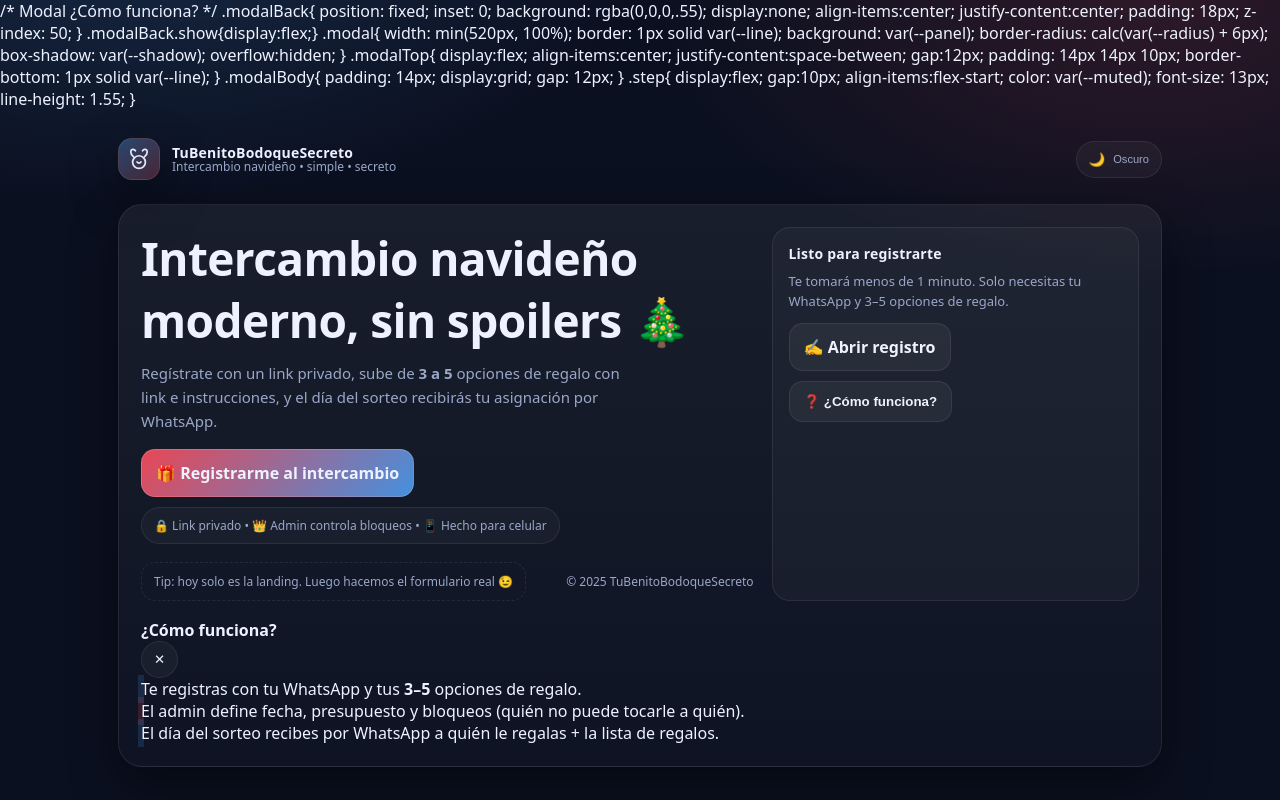
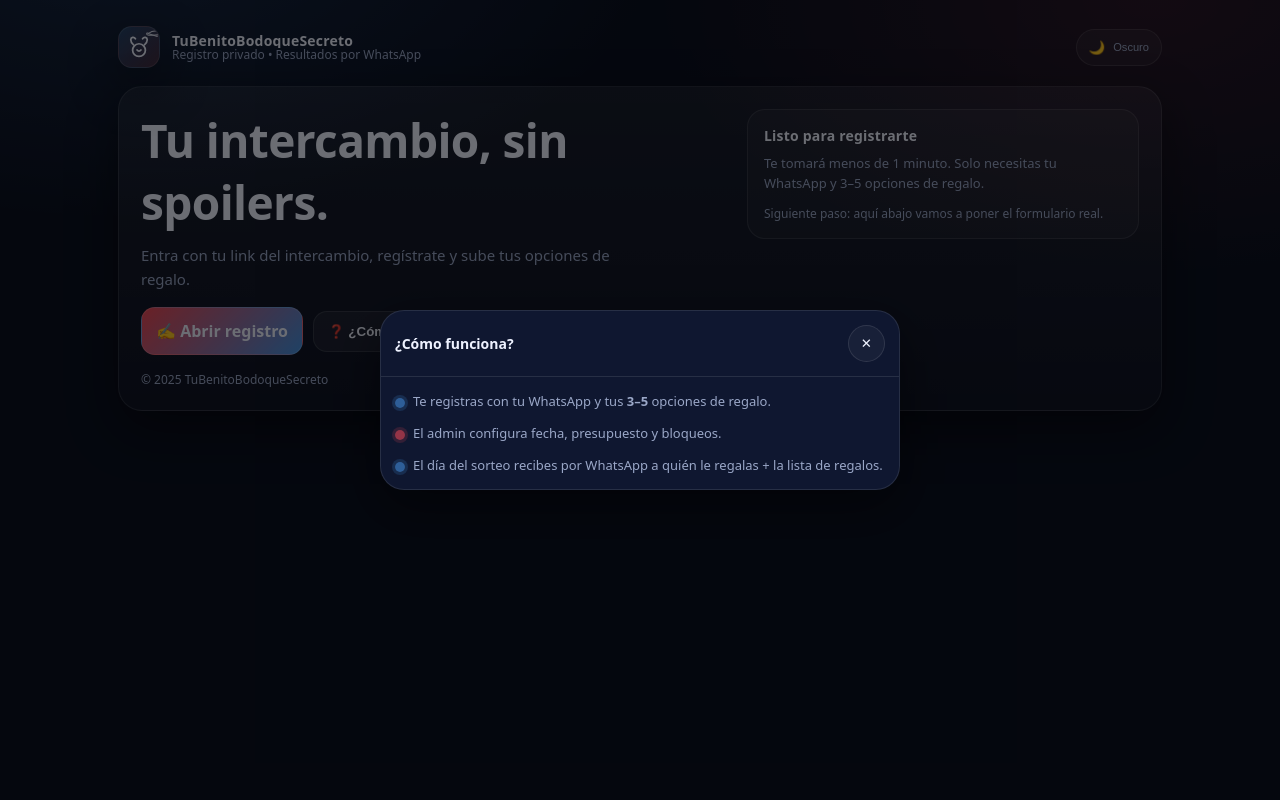
Before and after one commit to alexonelx/tubenitobodoquesecreto, a website: page index.html in a window 1280 px wide. Both pictures are taken after a click on the button "❓ ¿Cómo funciona?". Shown: the top 800 px of the page. Drawn offline with Linux system fonts and the light colour scheme.

Commit message:
Update index.html

```diff
--- a/index.html
+++ b/index.html
@@ -4,50 +4,7 @@
   <meta charset="UTF-8" />
   <meta name="viewport" content="width=device-width,initial-scale=1" />
   <title>TuBenitoBodoqueSecreto</title>
-
-  <meta name="description" content="Intercambio navideño moderno, simple y secreto. Registro por link privado y resultados por WhatsApp." />
-/* Modal ¿Cómo funciona? */
-.modalBack{
-  position: fixed;
-  inset: 0;
-  background: rgba(0,0,0,.55);
-  display:none;
-  align-items:center;
-  justify-content:center;
-  padding: 18px;
-  z-index: 50;
-}
-.modalBack.show{display:flex;}
-
-.modal{
-  width: min(520px, 100%);
-  border: 1px solid var(--line);
-  background: var(--panel);
-  border-radius: calc(var(--radius) + 6px);
-  box-shadow: var(--shadow);
-  overflow:hidden;
-}
-.modalTop{
-  display:flex;
-  align-items:center;
-  justify-content:space-between;
-  gap:12px;
-  padding: 14px 14px 10px;
-  border-bottom: 1px solid var(--line);
-}
-.modalBody{
-  padding: 14px;
-  display:grid;
-  gap: 12px;
-}
-.step{
-  display:flex;
-  gap:10px;
-  align-items:flex-start;
-  color: var(--muted);
-  font-size: 13px;
-  line-height: 1.55;
-}
+  <meta name="description" content="TuBenitoBodoqueSecreto — intercambio navideño con registro privado y resultados por WhatsApp." />
 
   <style>
     :root{
@@ -55,7 +12,7 @@
       --panel:#0f1730;
       --muted:#9aa7c7;
       --text:#eef2ff;
-      --line:rgba(255,255,255,.08);
+      --line:rgba(255,255,255,.10);
 
       --blue:#4ea6ff;
       --red:#ff4d5a;
@@ -70,8 +27,7 @@
       --panel:#ffffff;
       --muted:#4d5a7a;
       --text:#0b1020;
-      --line:rgba(10,20,40,.10);
-
+      --line:rgba(10,20,40,.12);
       --shadow: 0 18px 50px rgba(10,20,40,.10);
     }
 
@@ -79,9 +35,10 @@
     body{
       margin:0;
       font-family: system-ui, -apple-system, Segoe UI, Roboto, Arial, sans-serif;
-      background: radial-gradient(900px 500px at 10% -10%, rgba(78,166,255,.18), transparent 60%),
-                  radial-gradient(900px 500px at 90% 0%, rgba(255,77,90,.14), transparent 55%),
-                  var(--bg);
+      background:
+        radial-gradient(900px 500px at 10% -10%, rgba(78,166,255,.16), transparent 60%),
+        radial-gradient(900px 500px at 90% 0%, rgba(255,77,90,.12), transparent 55%),
+        var(--bg);
       color:var(--text);
       min-height:100vh;
     }
@@ -100,37 +57,47 @@
       align-items:center;
       justify-content:space-between;
       gap:12px;
-      padding: 10px 0 18px;
+      padding: 8px 0 18px;
     }
 
     .brand{
       display:flex;
       align-items:center;
       gap:12px;
-      min-width: 0;
+      min-width:0;
     }
 
     .logo{
       width:42px; height:42px;
       border-radius: 14px;
+      border:1px solid var(--line);
       background:
-        linear-gradient(135deg, rgba(78,166,255,.30), rgba(255,77,90,.22)),
-        rgba(255,255,255,.04);
-      border: 1px solid var(--line);
+        linear-gradient(135deg, rgba(78,166,255,.22), rgba(255,77,90,.18)),
+        rgba(255,255,255,.03);
       box-shadow: var(--shadow);
       display:grid;
       place-items:center;
+      flex:0 0 auto;
+      position:relative;
       overflow:hidden;
-      flex:0 0 auto;
     }
 
-    .logo svg{width:26px; height:26px; opacity:.95}
+    /* gorrito navideño sutil */
+    .hat{
+      position:absolute;
+      top:-2px;
+      right:-3px;
+      width:18px;
+      height:18px;
+      transform: rotate(18deg);
+      opacity:.9;
+    }
 
     .title{
       display:flex;
       flex-direction:column;
       line-height:1.1;
-      min-width: 0;
+      min-width:0;
     }
 
     .title strong{
@@ -144,12 +111,6 @@
     .title span{
       font-size: 12px;
       color: var(--muted);
-    }
-
-    .actions{
-      display:flex;
-      align-items:center;
-      gap:10px;
     }
 
     .pill{
@@ -174,28 +135,24 @@
 
     /* Hero */
     .hero{
-      margin-top: 6px;
       border: 1px solid var(--line);
       background: linear-gradient(180deg, rgba(255,255,255,.06), rgba(255,255,255,.02));
       border-radius: calc(var(--radius) + 6px);
       padding: 22px;
       box-shadow: var(--shadow);
-      overflow:hidden;
-      position:relative;
     }
 
     html[data-theme="light"] .hero{
       background: linear-gradient(180deg, rgba(10,20,40,.02), rgba(10,20,40,.01));
     }
 
-    .heroGrid{
+    .grid{
       display:grid;
       gap:18px;
       grid-template-columns: 1fr;
     }
-
     @media (min-width: 900px){
-      .heroGrid{grid-template-columns: 1.25fr .75fr}
+      .grid{grid-template-columns: 1.2fr .8fr}
     }
 
     h1{
@@ -209,7 +166,7 @@
       color: var(--muted);
       font-size: 15px;
       line-height: 1.6;
-      max-width: 58ch;
+      max-width: 60ch;
     }
 
     .ctaRow{
@@ -226,54 +183,43 @@
       color:var(--text);
       padding: 12px 14px;
       border-radius: 14px;
-      font-weight: 650;
+      font-weight: 700;
       display:inline-flex;
       align-items:center;
       gap:10px;
       cursor:pointer;
     }
-
     html[data-theme="light"] .btn{
       background: rgba(10,20,40,.03);
     }
-
     .btnPrimary{
-      background: linear-gradient(135deg, rgba(255,77,90,.90), rgba(78,166,255,.85));
+      background: linear-gradient(135deg, rgba(255,77,90,.92), rgba(78,166,255,.86));
       border: 1px solid rgba(255,255,255,.14);
     }
-
     .btn:active{transform: translateY(1px)}
 
-    .badge{
-      display:inline-flex;
-      align-items:center;
-      gap:8px;
-      padding: 9px 12px;
-      border-radius: 999px;
-      border:1px solid var(--line);
-      background: rgba(255,255,255,.03);
+    .smallNote{
+      margin-top: 12px;
       color: var(--muted);
       font-size: 12px;
     }
 
-    /* Side card */
+    /* Card */
     .card{
       border: 1px solid var(--line);
       background: rgba(255,255,255,.03);
       border-radius: var(--radius);
       padding: 16px;
+      height: fit-content;
     }
-
     html[data-theme="light"] .card{
       background: rgba(10,20,40,.02);
     }
-
     .card h3{
       margin:0 0 8px;
       font-size: 14px;
       letter-spacing:.2px;
     }
-
     .card p{
       margin:0;
       color: var(--muted);
@@ -281,38 +227,9 @@
       line-height:1.55;
     }
 
-    .list{
-      margin: 12px 0 0;
-      padding:0;
-      list-style:none;
-      display:grid;
-      gap:10px;
-    }
-
-    .li{
-      display:flex;
-      gap:10px;
-      align-items:flex-start;
-      color: var(--muted);
-      font-size: 13px;
-      line-height: 1.5;
-    }
-
-    .dot{
-      width:10px;height:10px;border-radius:99px; margin-top:4px;
-      background: rgba(78,166,255,.45);
-      box-shadow: 0 0 0 3px rgba(78,166,255,.15);
-      flex:0 0 auto;
-    }
-
-    .dot.red{
-      background: rgba(255,77,90,.55);
-      box-shadow: 0 0 0 3px rgba(255,77,90,.15);
-    }
-
     /* Footer */
     .foot{
-      margin-top: 18px;
+      margin-top: 16px;
       color: var(--muted);
       font-size: 12px;
       display:flex;
@@ -322,110 +239,141 @@
       align-items:center;
     }
 
-    .hint{
-      border:1px dashed var(--line);
-      padding: 10px 12px;
-      border-radius: 14px;
+    /* Modal */
+    .modalBack{
+      position: fixed;
+      inset: 0;
+      background: rgba(0,0,0,.55);
+      display:none;
+      align-items:center;
+      justify-content:center;
+      padding: 18px;
+      z-index: 50;
+    }
+    .modalBack.show{display:flex;}
+
+    .modal{
+      width: min(520px, 100%);
+      border: 1px solid var(--line);
+      background: var(--panel);
+      border-radius: calc(var(--radius) + 6px);
+      box-shadow: var(--shadow);
+      overflow:hidden;
+    }
+    .modalTop{
+      display:flex;
+      align-items:center;
+      justify-content:space-between;
+      gap:12px;
+      padding: 14px;
+      border-bottom: 1px solid var(--line);
+    }
+    .modalTop strong{font-size:14px}
+    .modalBody{
+      padding: 14px;
+      display:grid;
+      gap: 12px;
+      color: var(--muted);
+      font-size: 13px;
+      line-height: 1.55;
+    }
+
+    .k{
+      display:inline-flex;
+      align-items:center;
+      gap:8px;
+    }
+    .dot{
+      width:10px;height:10px;border-radius:99px;
+      background: rgba(78,166,255,.50);
+      box-shadow: 0 0 0 3px rgba(78,166,255,.15);
+      flex:0 0 auto;
+      margin-top:4px;
+    }
+    .dot.red{
+      background: rgba(255,77,90,.55);
+      box-shadow: 0 0 0 3px rgba(255,77,90,.15);
     }
   </style>
 </head>
 
 <body>
   <div class="wrap">
-    <div class="top">
+    <header class="top">
       <div class="brand">
         <div class="logo" aria-hidden="true">
-          <!-- logo temporal (beagle minimal) -->
-          <svg viewBox="0 0 24 24" fill="none">
+          <!-- Beagle minimalista -->
+          <svg viewBox="0 0 24 24" fill="none" width="26" height="26">
             <path d="M7 10c-1.6-1.2-2.6-3-2.6-4.7 0-1.2.7-2 1.7-2.2 1-.2 2 .3 2.6 1.3" stroke="currentColor" stroke-width="1.6" stroke-linecap="round"/>
             <path d="M17 10c1.6-1.2 2.6-3 2.6-4.7 0-1.2-.7-2-1.7-2.2-1-.2-2 .3-2.6 1.3" stroke="currentColor" stroke-width="1.6" stroke-linecap="round"/>
             <path d="M7.5 11.2c1.2-1.4 2.8-2.2 4.5-2.2s3.3.8 4.5 2.2c.9 1.1 1.4 2.4 1.4 3.8 0 3.1-2.6 5.6-5.9 5.6S6.1 18.1 6.1 15c0-1.4.5-2.7 1.4-3.8Z" stroke="currentColor" stroke-width="1.6" stroke-linejoin="round"/>
             <path d="M10.2 14.7c.5.7 1.1 1 1.8 1s1.3-.3 1.8-1" stroke="currentColor" stroke-width="1.6" stroke-linecap="round"/>
           </svg>
+
+          <!-- gorrito -->
+          <svg class="hat" viewBox="0 0 24 24" fill="none">
+            <path d="M6 13c3.5-4.5 8-6.8 12-6 1.5.3 2.2 1.1 2 2.4-.4 2.2-4.3 2.7-8.1 4.3-2.1.9-4.1 1.7-6.1 1.7-.9 0-1.6-.3-1.9-.9-.3-.6-.1-1.3.1-1.5Z"
+                  stroke="currentColor" stroke-width="1.3" stroke-linejoin="round"/>
+            <path d="M5.5 13.5h13" stroke="currentColor" stroke-width="1.3" stroke-linecap="round"/>
+            <circle cx="20" cy="7" r="1.2" fill="currentColor"/>
+          </svg>
         </div>
+
         <div class="title">
           <strong>TuBenitoBodoqueSecreto</strong>
-          <span>Intercambio navideño • simple • secreto</span>
+          <span>Registro privado • Resultados por WhatsApp</span>
         </div>
       </div>
 
-      <div class="actions">
-        <button class="pill" id="themeBtn" type="button" aria-label="Cambiar tema">
-          <span id="themeIcon">🌙</span>
-          <small id="themeText">Oscuro</small>
-        </button>
-      </div>
-    </div>
+      <button class="pill" id="themeBtn" type="button" aria-label="Cambiar tema">
+        <span id="themeIcon">🌙</span>
+        <small id="themeText">Oscuro</small>
+      </button>
+    </header>
 
     <section class="hero">
-      <div class="heroGrid">
+      <div class="grid">
         <div>
-          <h1>Intercambio navideño moderno, sin spoilers 🎄</h1>
+          <h1>Tu intercambio, sin spoilers.</h1>
           <p class="sub">
-            Regístrate con un link privado, sube de <b>3 a 5</b> opciones de regalo con link e instrucciones,
-            y el día del sorteo recibirás tu asignación por WhatsApp.
+            Entra con tu link del intercambio, regístrate y sube tus opciones de regalo.
           </p>
 
           <div class="ctaRow">
-            <a class="btn btnPrimary" href="#registro">
-              🎁 Registrarme al intercambio
-            </a>
-            <span class="badge">🔒 Link privado • 👑 Admin controla bloqueos • 📱 Hecho para celular</span>
+            <a class="btn btnPrimary" href="#registro">✍️ Abrir registro</a>
+            <button class="btn" type="button" id="howBtn">❓ ¿Cómo funciona?</button>
           </div>
 
           <div class="foot">
-            <div class="hint">Tip: hoy solo es la landing. Luego hacemos el formulario real 😉</div>
             <div>© <span id="year"></span> TuBenitoBodoqueSecreto</div>
           </div>
         </div>
 
         <aside class="card">
-  <h3>Listo para registrarte</h3>
-  <p>Te tomará menos de 1 minuto. Solo necesitas tu WhatsApp y 3–5 opciones de regalo.</p>
-
-  <div class="ctaRow" style="margin-top:12px;">
-    <a class="btn" href="#registro">✍️ Abrir registro</a>
-    <button class="btn" type="button" id="howBtn">❓ ¿Cómo funciona?</button>
-  </div>
-</aside>
-
-<div id="howModal" class="modalBack" aria-hidden="true">
-  <div class="modal">
-    <div class="modalTop">
-      <strong>¿Cómo funciona?</strong>
-      <button class="pill" type="button" id="howClose">✕</button>
-    </div>
-    <div class="modalBody">
-      <div class="step"><span class="dot"></span><span>Te registras con tu WhatsApp y tus <b>3–5</b> opciones de regalo.</span></div>
-      <div class="step"><span class="dot red"></span><span>El admin define fecha, presupuesto y bloqueos (quién no puede tocarle a quién).</span></div>
-      <div class="step"><span class="dot"></span><span>El día del sorteo recibes por WhatsApp a quién le regalas + la lista de regalos.</span></div>
-    </div>
-  </div>
-</div>
+          <h3>Listo para registrarte</h3>
+          <p>Te tomará menos de 1 minuto. Solo necesitas tu WhatsApp y 3–5 opciones de regalo.</p>
+          <div class="smallNote">Siguiente paso: aquí abajo vamos a poner el formulario real.</div>
+        </aside>
       </div>
     </section>
 
-    <div id="registro" style="height:24px"></div>
+    <div id="registro" style="height:28px"></div>
+
+    <!-- Modal -->
+    <div id="howModal" class="modalBack" aria-hidden="true">
+      <div class="modal" role="dialog" aria-modal="true" aria-label="Cómo funciona">
+        <div class="modalTop">
+          <strong>¿Cómo funciona?</strong>
+          <button class="pill" type="button" id="howClose">✕</button>
+        </div>
+        <div class="modalBody">
+          <div class="k"><span class="dot"></span><span>Te registras con tu WhatsApp y tus <b>3–5</b> opciones de regalo.</span></div>
+          <div class="k"><span class="dot red"></span><span>El admin configura fecha, presupuesto y bloqueos.</span></div>
+          <div class="k"><span class="dot"></span><span>El día del sorteo recibes por WhatsApp a quién le regalas + la lista de regalos.</span></div>
+        </div>
+      </div>
+    </div>
   </div>
-// Modal "Cómo funciona"
-const howBtn = document.getElementById("howBtn");
-const howModal = document.getElementById("howModal");
-const howClose = document.getElementById("howClose");
-
-function openHow(){
-  howModal.classList.add("show");
-  howModal.setAttribute("aria-hidden","false");
-}
-function closeHow(){
-  howModal.classList.remove("show");
-  howModal.setAttribute("aria-hidden","true");
-}
-
-if (howBtn) howBtn.addEventListener("click", openHow);
-if (howClose) howClose.addEventListener("click", closeHow);
-if (howModal) howModal.addEventListener("click", (e) => {
-  if (e.target === howModal) closeHow();
-});
 
   <script>
     // Año
@@ -445,13 +393,36 @@ if (howModal) howModal.addEventListener("click", (e) => {
       text.textContent = isDark ? "Oscuro" : "Claro";
     }
 
-    const saved = localStorage.getItem("tbb_theme");
-    setTheme(saved || "dark");
+    setTheme(localStorage.getItem("tbb_theme") || "dark");
 
     btn.addEventListener("click", () => {
       const current = root.getAttribute("data-theme") || "dark";
       setTheme(current === "dark" ? "light" : "dark");
     });
+
+    // Modal "Cómo funciona"
+    const howBtn = document.getElementById("howBtn");
+    const howModal = document.getElementById("howModal");
+    const howClose = document.getElementById("howClose");
+
+    function openHow(){
+      howModal.classList.add("show");
+      howModal.setAttribute("aria-hidden","false");
+    }
+    function closeHow(){
+      howModal.classList.remove("show");
+      howModal.setAttribute("aria-hidden","true");
+    }
+
+    howBtn.addEventListener("click", openHow);
+    howClose.addEventListener("click", closeHow);
+    howModal.addEventListener("click", (e) => {
+      if (e.target === howModal) closeHow();
+    });
+
+    document.addEventListener("keydown", (e) => {
+      if (e.key === "Escape") closeHow();
+    });
   </script>
 </body>
 </html>
```
